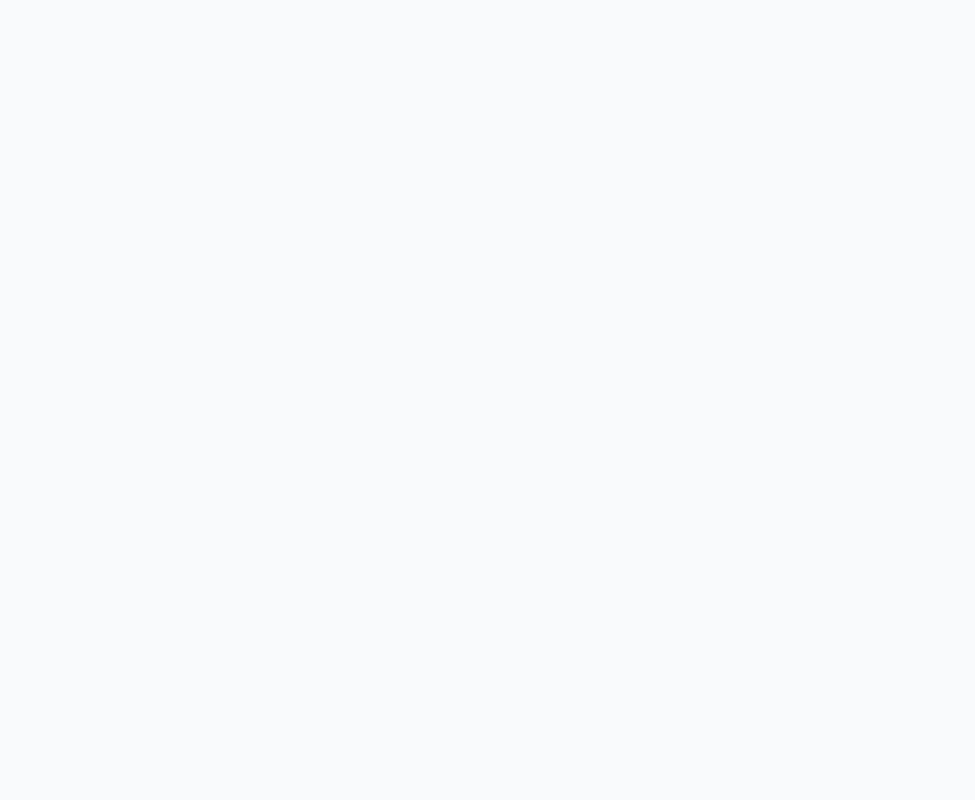
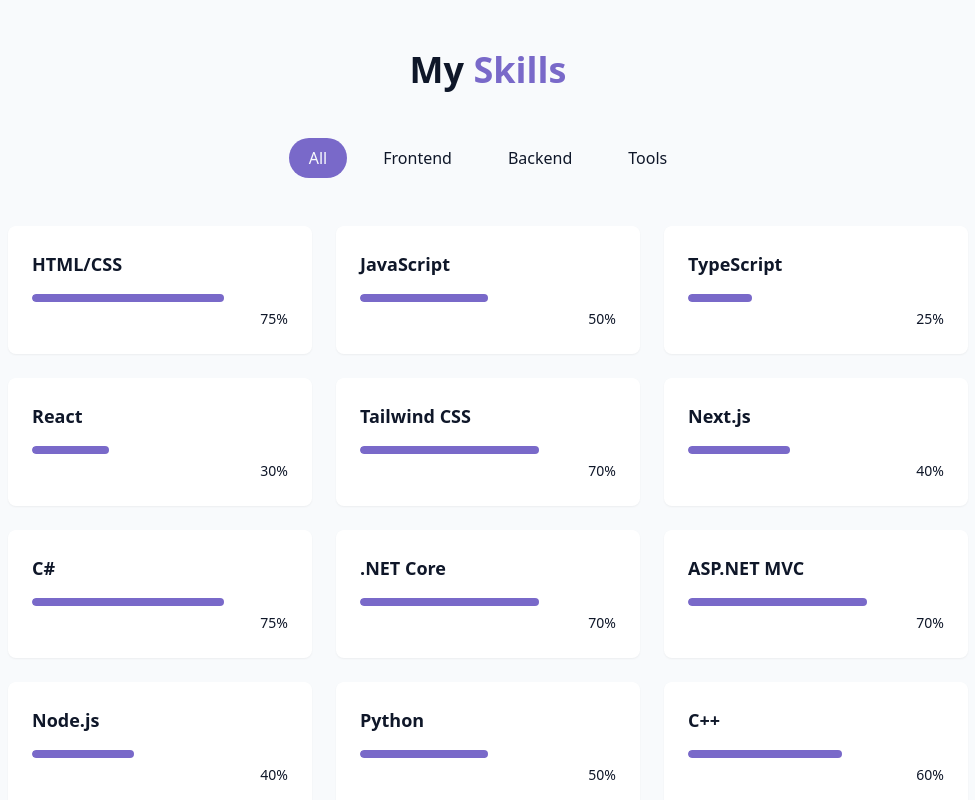
Before and after one commit to tosentai/CV, a React (Vite) app: page / in a window 1280 px wide. Shown: the part 1600-2400 px from the top of the page, without its empty margins (152-1127 px from the left). Before the commit the page ends 1554 px from the top, so only its background shows below. Built offline with nearby package versions, Linux system fonts and the light colour scheme.

Commit message:
SkillsSection added

```diff
--- /dev/null
+++ b/src/components/SkillsSection.jsx
@@ -0,0 +1,90 @@
+import { PhilippinePeso } from "lucide-react";
+import { useState } from "react";
+import { cn } from "@/lib/utils";
+
+const skills = [
+    { name: "HTML/CSS", level: "75", category: "frontend" },
+    { name: "JavaScript", level: "50", category: "frontend" },
+    { name: "TypeScript", level: "25", category: "frontend" },
+    { name: "React", level: "30", category: "frontend" },
+    { name: "Tailwind CSS", level: "70", category: "frontend" },
+    { name: "Next.js", level: "40", category: "frontend" },
+
+    { name: "C#", level: "75", category: "backend" },
+    { name: ".NET Core", level: "70", category: "backend" },
+    { name: "ASP.NET MVC", level: "70", category: "backend" },
+    { name: "Node.js", level: "40", category: "backend" },
+    { name: "Python", level: "50", category: "backend" },
+    { name: "C++", level: "60", category: "backend" },
+    { name: "MySQL", level: "60", category: "backend" },
+    { name: "PHP", level: "20", category: "backend" },
+
+    { name: "Git/GitHub", level: "80", category: "tools" },
+    { name: "VS Code", level: "85", category: "tools" },
+    { name: "Figma", level: "55", category: "tools" },
+    { name: "Docker", level: "50", category: "tools" },
+    { name: "Swagger", level: "65", category: "tools" },
+];
+
+const categories = ["all", "frontend", "backend", "tools"];
+
+export const SkillsSection = () => {
+    const [activeCategory, setActiveCategory] = useState("all");
+
+    const filteredSkills = skills.filter(
+        (skill) => activeCategory === "all" || skill.category === activeCategory
+    );
+
+    return (
+        <section id="skills" className="py-24 px-4 relative bg-secondary">
+            <div className="container mx-auto max-w-5xl">
+                <h2 className="text-3xl md:text-4xl font-bold mb-12 text-center">
+                    My <span className="text-primary">Skills</span>
+                </h2>
+
+                <div className="flex flex-wrap justify-center gap-4 mb-12">
+                    {categories.map((category, key) => (
+                        <button
+                            key={key}
+                            onClick={() => setActiveCategory(category)}
+                            className={cn(
+                                "px-5 py-2 rounded-full transition-colors duration-300 capitalize cursor-pointer",
+                                activeCategory === category
+                                    ? "bg-primary text-primary-foreground"
+                                    : "bg-secondary/70 text-foreground hover:bg-secondary"
+                            )}
+                        >
+                            {category}
+                        </button>
+                    ))}
+                </div>
+
+                <div className="grid grid-cols-1 sm:grid-cols-2 lg:grid-cols-3 gap-6">
+                    {filteredSkills.map((skill, key) => (
+                        <div
+                            key={key}
+                            className="bg-card p-6 rounded-lg shadow-xs card-hover"
+                        >
+                            <div className="text-left mb-4">
+                                <h3 className="font-semibold text-lg">
+                                    {skill.name}
+                                </h3>
+                            </div>
+                            <div className="w-full bg-secondary/50 h-2 rounded-full overflow-hidden">
+                                <div
+                                    className="bg-primary h-2 rounded-full origin-left animate-[grow_1.5s_ease-out"
+                                    style={{ width: skill.level + "%" }}
+                                />
+                            </div>
+                            <div className="text-right mt-1">
+                                <span className="text-sm text-muted-foreground">
+                                    {skill.level}%
+                                </span>
+                            </div>
+                        </div>
+                    ))}
+                </div>
+            </div>
+        </section>
+    );
+};
--- a/src/pages/Home.jsx
+++ b/src/pages/Home.jsx
@@ -3,6 +3,7 @@
 import { Navbar } from "@/components/Navbar";
 import { HeroSection } from "@/components/HeroSection";
 import { AboutSection } from "@/components/AboutSection";
+import { SkillsSection } from "@/components/SkillsSection";
 
 export const Home = () => {
     return (
@@ -17,6 +18,7 @@
             <main>
                 <HeroSection />
                 <AboutSection />
+                <SkillsSection />
             </main>
             {/* Footer */}
         </div>
```
